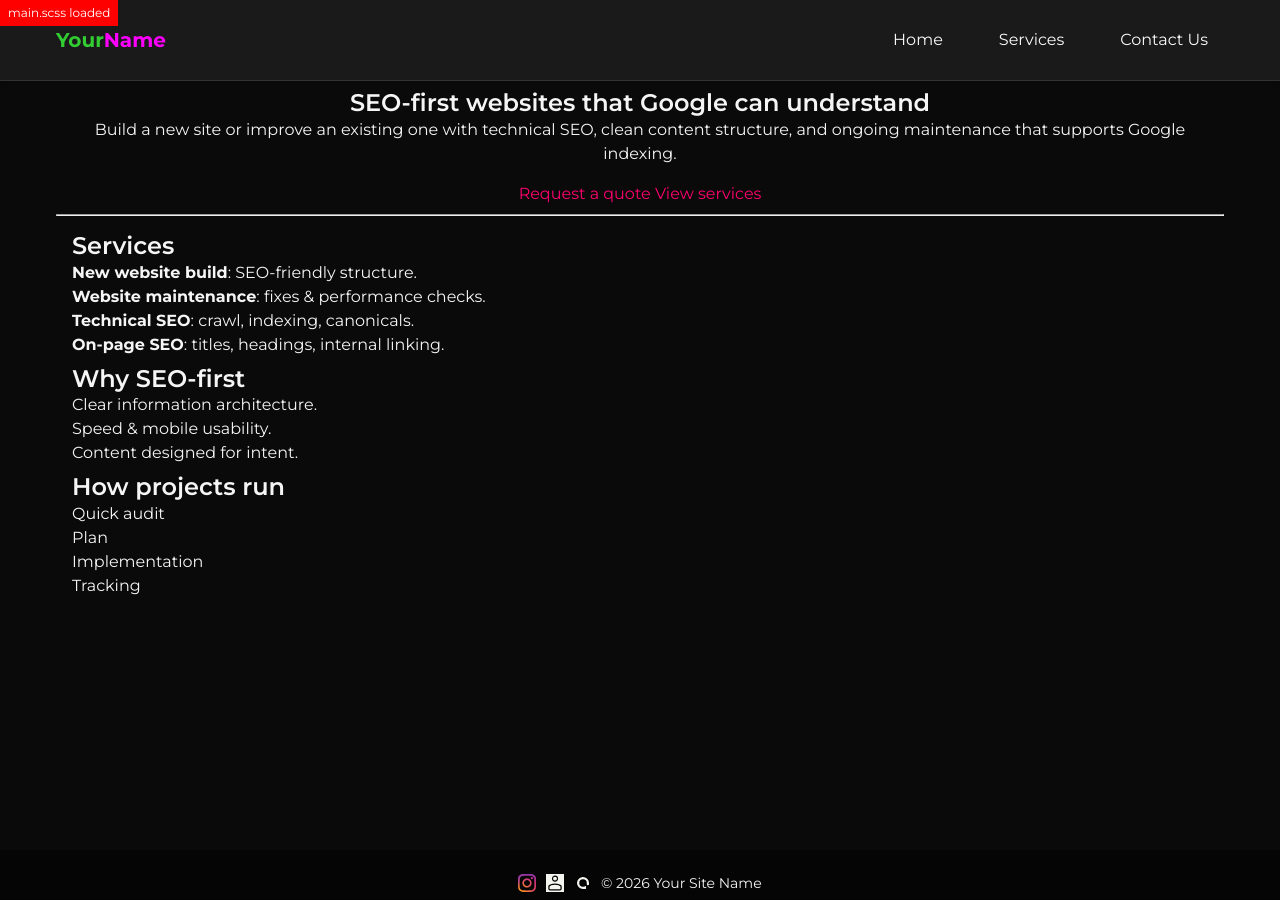
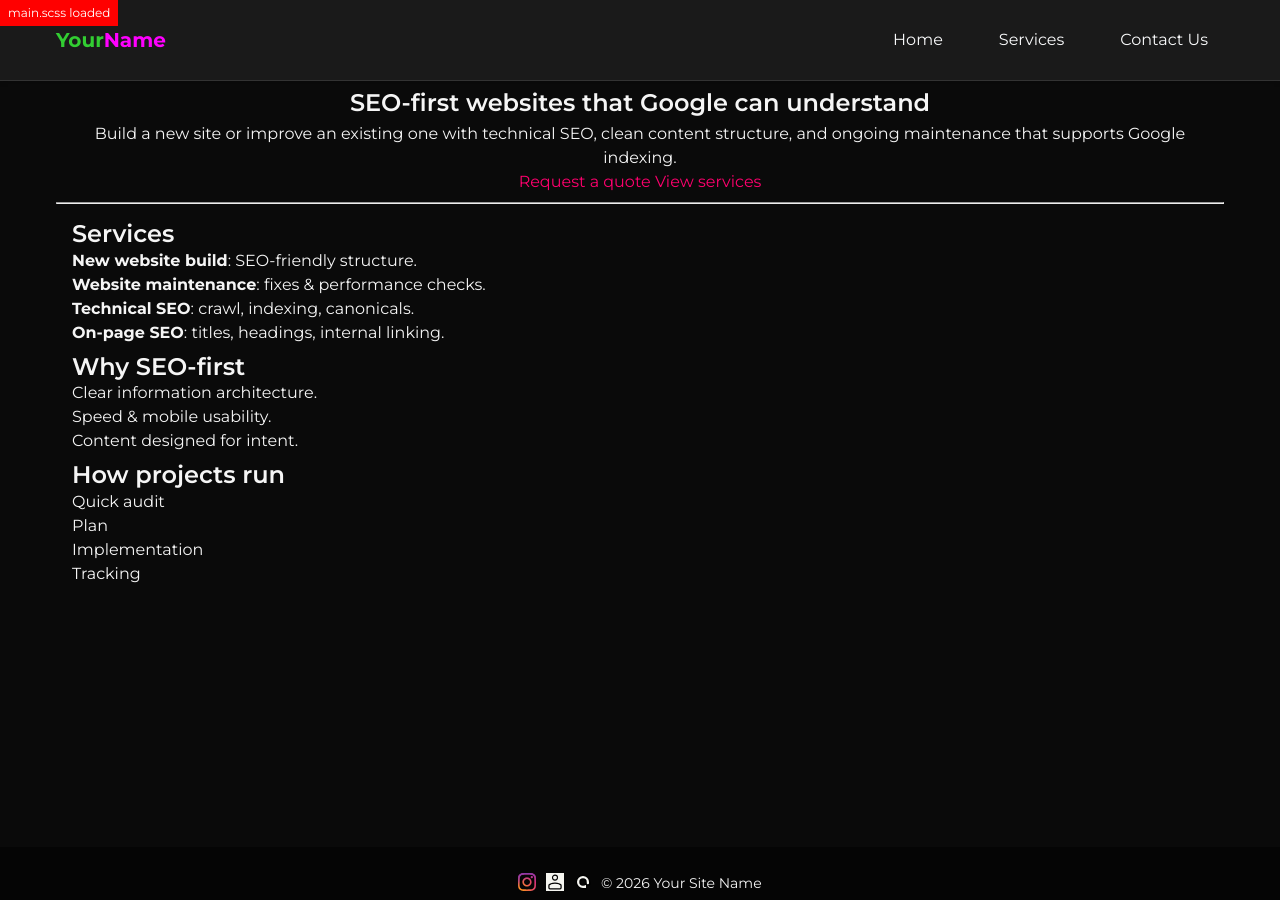
Before and after one commit to m33lucky-benny/test, a Jekyll site: the page built from index.md, in a window 1280 px wide. Built offline with Jekyll 4.4.1, drawn with Linux system fonts in a browser that asks for light colours.

Commit message:
Update _typography.scss

```diff
--- a/_sass/base/_typography.scss
+++ b/_sass/base/_typography.scss
@@ -44,7 +44,8 @@
 
 // Paragraphs
 p {
-  margin: 0 0 1rem 0;
+  padding-top: 0.25rem;
+  margin-bottom: 0;  // ensures no extra space below
 }
 
 // Links
```
